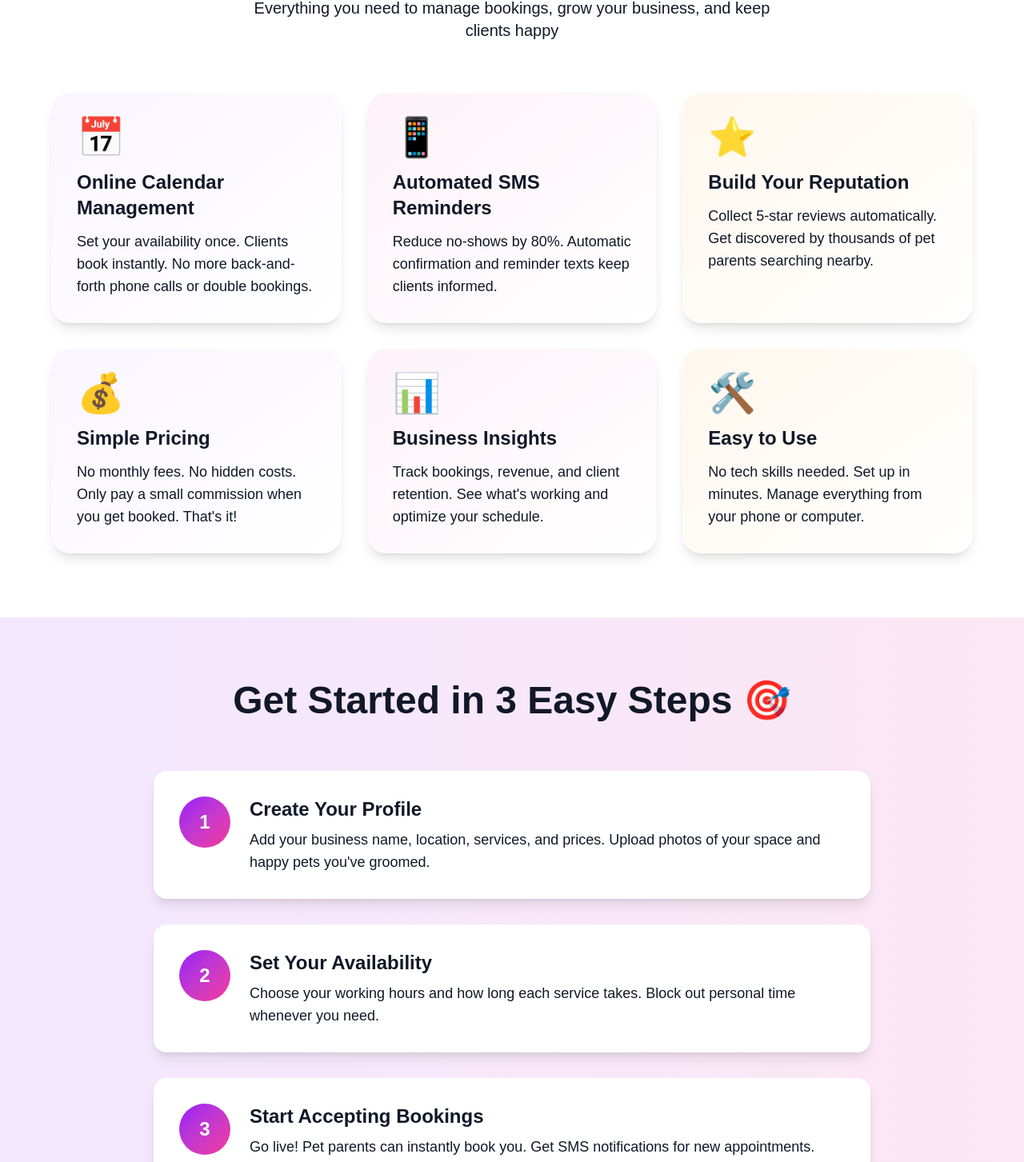
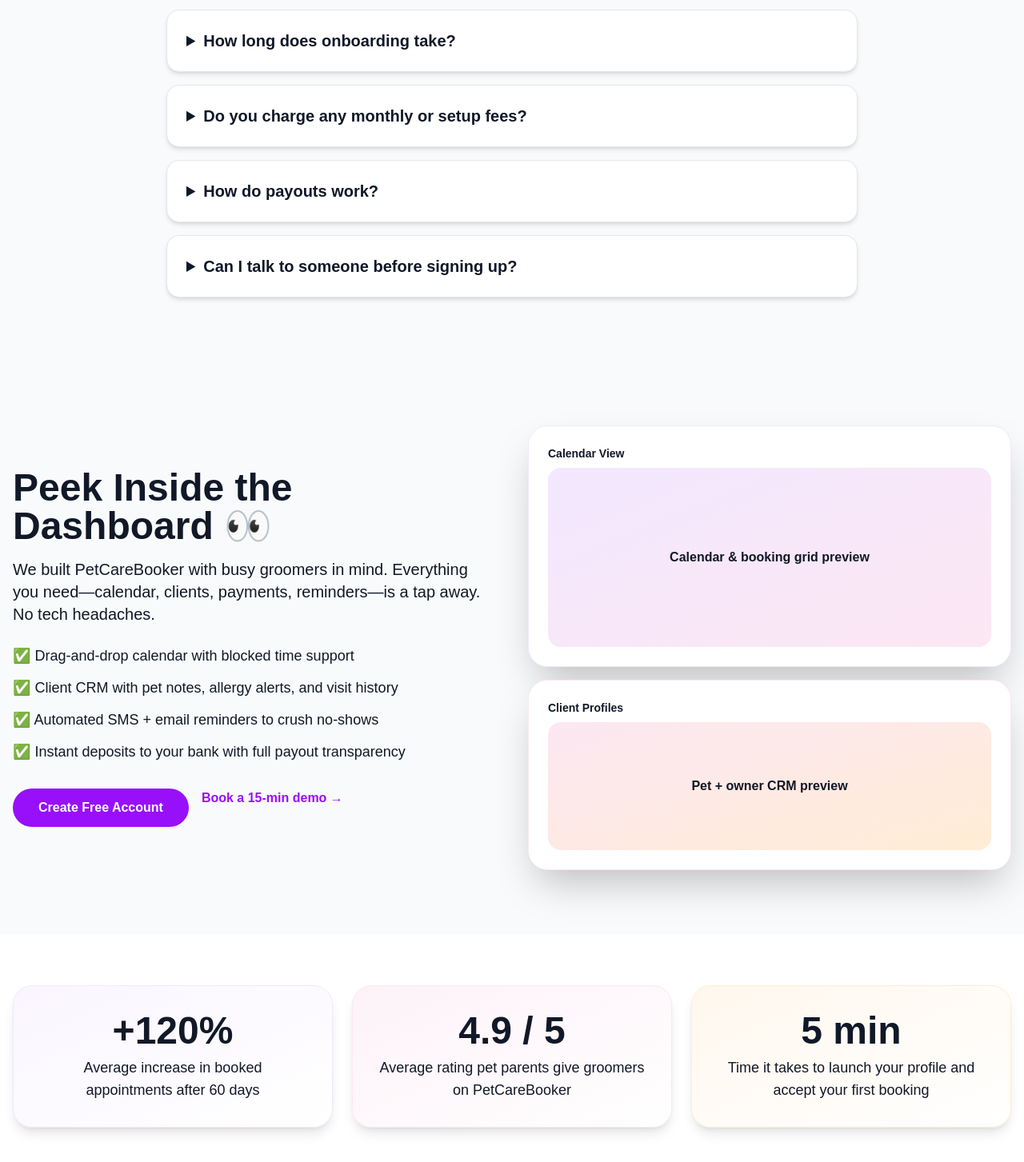
Before and after one commit to hammad0025/petcarebooker, a Next.js app in the folder frontend/: page /for-businesses in a window 1280 px wide. Shown: the part 696-2149 px from the top of the page at 80% size. Built offline with nearby package versions, Linux system fonts and the light colour scheme.

Commit message:
Enhance for-businesses page: add FAQ, product tour, pricing details, and credibility stats

```diff
--- a/frontend/app/for-businesses/page.tsx
+++ b/frontend/app/for-businesses/page.tsx
@@ -61,6 +61,114 @@
         </div>
       </section>
 
+      {/* Business FAQ */}
+      <section className="py-20 bg-gray-50">
+        <div className="container mx-auto px-4 max-w-4xl">
+          <h2 className="text-4xl font-extrabold text-center text-gray-900 mb-10">
+            Groomer FAQ 💬
+          </h2>
+          <div className="space-y-4">
+            <details className="bg-white rounded-2xl p-6 shadow-md border border-gray-200">
+              <summary className="font-bold text-xl text-gray-900 cursor-pointer">
+                How long does onboarding take?
+              </summary>
+              <p className="mt-4 text-gray-600 text-lg">
+                Most groomers go live in under 10 minutes. Import your services, pick your availability, upload a few photos, and you're ready to accept bookings instantly.
+              </p>
+            </details>
+            <details className="bg-white rounded-2xl p-6 shadow-md border border-gray-200">
+              <summary className="font-bold text-xl text-gray-900 cursor-pointer">
+                Do you charge any monthly or setup fees?
+              </summary>
+              <p className="mt-4 text-gray-600 text-lg">
+                Nope. It&apos;s 100% free to list your business. We only earn when you do: 8% success fee on appointments booked through PetCareBooker.
+              </p>
+            </details>
+            <details className="bg-white rounded-2xl p-6 shadow-md border border-gray-200">
+              <summary className="font-bold text-xl text-gray-900 cursor-pointer">
+                How do payouts work?
+              </summary>
+              <p className="mt-4 text-gray-600 text-lg">
+                After each completed appointment, funds are automatically deposited to your connected bank account within 2 business days. Track everything inside your payout dashboard.
+              </p>
+            </details>
+            <details className="bg-white rounded-2xl p-6 shadow-md border border-gray-200">
+              <summary className="font-bold text-xl text-gray-900 cursor-pointer">
+                Can I talk to someone before signing up?
+              </summary>
+              <p className="mt-4 text-gray-600 text-lg">
+                Absolutely! Email <a href="mailto:hello@petcarebooker.com" className="text-purple-600 font-semibold">hello@petcarebooker.com</a> to book a quick walkthrough or ask any questions.
+              </p>
+            </details>
+          </div>
+        </div>
+      </section>
+
+      {/* Product Tour */}
+      <section className="py-20 bg-gray-50">
+        <div className="container mx-auto px-4">
+          <div className="grid md:grid-cols-2 gap-10 items-center">
+            <div>
+              <h2 className="text-5xl font-extrabold text-gray-900 mb-4">
+                Peek Inside the Dashboard 👀
+              </h2>
+              <p className="text-gray-600 text-xl mb-6">
+                We built PetCareBooker with busy groomers in mind. Everything you need—calendar, clients,
+                payments, reminders—is a tap away. No tech headaches.
+              </p>
+              <ul className="space-y-3 text-gray-700 text-lg">
+                <li>✅ Drag-and-drop calendar with blocked time support</li>
+                <li>✅ Client CRM with pet notes, allergy alerts, and visit history</li>
+                <li>✅ Automated SMS + email reminders to crush no-shows</li>
+                <li>✅ Instant deposits to your bank with full payout transparency</li>
+              </ul>
+              <div className="mt-8 flex flex-wrap gap-4">
+                <Link href="/register" className="bg-purple-600 text-white px-8 py-3 rounded-full font-semibold hover:bg-purple-700 transition">
+                  Create Free Account
+                </Link>
+                <a href="mailto:hello@petcarebooker.com" className="font-semibold text-purple-600 hover:underline">
+                  Book a 15-min demo →
+                </a>
+              </div>
+            </div>
+            <div className="grid gap-4">
+              <div className="bg-white rounded-3xl shadow-2xl border border-purple-100 p-6">
+                <p className="text-sm font-semibold text-purple-600 mb-2">Calendar View</p>
+                <div className="h-56 bg-gradient-to-br from-purple-100 to-pink-100 rounded-2xl flex items-center justify-center text-gray-600 font-semibold">
+                  Calendar & booking grid preview
+                </div>
+              </div>
+              <div className="bg-white rounded-3xl shadow-2xl border border-pink-100 p-6">
+                <p className="text-sm font-semibold text-pink-500 mb-2">Client Profiles</p>
+                <div className="h-40 bg-gradient-to-br from-pink-100 to-orange-100 rounded-2xl flex items-center justify-center text-gray-600 font-semibold">
+                  Pet + owner CRM preview
+                </div>
+              </div>
+            </div>
+          </div>
+        </div>
+      </section>
+
+      {/* Credibility Stats */}
+      <section className="py-16 bg-white">
+        <div className="container mx-auto px-4">
+          <div className="grid md:grid-cols-3 gap-6 text-center">
+            <div className="bg-gradient-to-br from-purple-50 to-white rounded-3xl p-8 shadow-lg border border-purple-100">
+              <p className="text-5xl font-extrabold text-purple-600 mb-2">+120%</p>
+              <p className="text-gray-600 text-lg">Average increase in booked appointments after 60 days</p>
+            </div>
+            <div className="bg-gradient-to-br from-pink-50 to-white rounded-3xl p-8 shadow-lg border border-pink-100">
+              <p className="text-5xl font-extrabold text-pink-500 mb-2">4.9 / 5</p>
+              <p className="text-gray-600 text-lg">Average rating pet parents give groomers on PetCareBooker</p>
+            </div>
+            <div className="bg-gradient-to-br from-orange-50 to-white rounded-3xl p-8 shadow-lg border border-orange-100">
+              <p className="text-5xl font-extrabold text-orange-500 mb-2">5 min</p>
+              <p className="text-gray-600 text-lg">Time it takes to launch your profile and accept your first booking</p>
+            </div>
+          </div>
+        </div>
+      </section>
+
       {/* Benefits */}
       <section className="py-20">
         <div className="container mx-auto px-4">
@@ -117,6 +225,37 @@
               <h3 className="text-2xl font-bold mb-3 text-gray-900">Easy to Use</h3>
               <p className="text-gray-600 text-lg">
                 No tech skills needed. Set up in minutes. Manage everything from your phone or computer.
+              </p>
+            </div>
+          </div>
+        </div>
+      </section>
+
+      {/* Pricing & payouts */}
+      <section className="py-20 bg-white">
+        <div className="container mx-auto px-4 max-w-5xl">
+          <div className="grid md:grid-cols-2 gap-10">
+            <div className="bg-gradient-to-br from-purple-600 to-pink-500 text-white rounded-3xl p-10 shadow-2xl">
+              <p className="text-sm uppercase tracking-widest mb-2">Pricing</p>
+              <h3 className="text-4xl font-extrabold mb-4">No monthly fees. Ever.</h3>
+              <ul className="space-y-3 text-lg">
+                <li>• Free listing, free calendar, free messaging</li>
+                <li>• 8% success fee only when we send you a paid booking</li>
+                <li>• You keep full control of prices, add-ons, deposits</li>
+                <li>• Cancel anytime — no contracts, no setup fees</li>
+              </ul>
+            </div>
+            <div className="bg-white rounded-3xl shadow-xl border border-gray-200 p-10">
+              <p className="text-sm font-semibold text-gray-500 mb-2">Payouts & support</p>
+              <h3 className="text-3xl font-bold text-gray-900 mb-4">Get paid fast, stay in control</h3>
+              <ul className="space-y-3 text-gray-700 text-lg">
+                <li>• Funds are deposited to your bank 2 business days after each appointment</li>
+                <li>• Detailed payout dashboard with downloadable CSVs</li>
+                <li>• Dispute assistance + chargeback protection included</li>
+                <li>• Dedicated slack/email support for partner groomers</li>
+              </ul>
+              <p className="text-gray-500 text-sm mt-6">
+                Need custom pricing for multi-location salons? <a href="mailto:hello@petcarebooker.com" className="text-purple-600 font-semibold">Contact us</a>.
               </p>
             </div>
           </div>
--- a/frontend/components/Footer.tsx
+++ b/frontend/components/Footer.tsx
@@ -4,7 +4,7 @@
   return (
     <footer className="bg-gray-900 text-white py-12">
       <div className="container mx-auto px-4">
-        <div className="grid md:grid-cols-2 lg:grid-cols-4 gap-8 mb-8">
+        <div className="grid md:grid-cols-2 lg:grid-cols-5 gap-8 mb-8">
           <div>
             <h3 className="text-xl font-bold mb-4">🐾 PetCareBooker</h3>
             <p className="text-gray-400 text-sm">
@@ -32,6 +32,23 @@
             </ul>
           </div>
 
+          <div className="bg-white/5 rounded-2xl p-4 border border-white/10">
+            <h4 className="font-bold mb-2">Grow With PetCareBooker</h4>
+            <p className="text-gray-300 text-sm mb-3">
+              See how we bring you new clients, handle bookings, and keep your schedule full.
+            </p>
+            <Link
+              href="/for-businesses"
+              className="inline-flex items-center justify-center w-full bg-white text-purple-600 font-semibold py-2 rounded-full hover:bg-gray-100 transition text-sm"
+            >
+              List Your Business →
+            </Link>
+            <div className="mt-3 text-xs text-gray-300 space-y-1">
+              <p>📹 Book a demo: <a href="mailto:hello@petcarebooker.com" className="underline">hello@petcarebooker.com</a></p>
+              <p>📄 Download guide: <Link href="/guides" className="underline">Groomer Playbook</Link></p>
+            </div>
+          </div>
+
           <div>
             <h4 className="font-bold mb-4">Resources</h4>
             <ul className="space-y-2">
```
